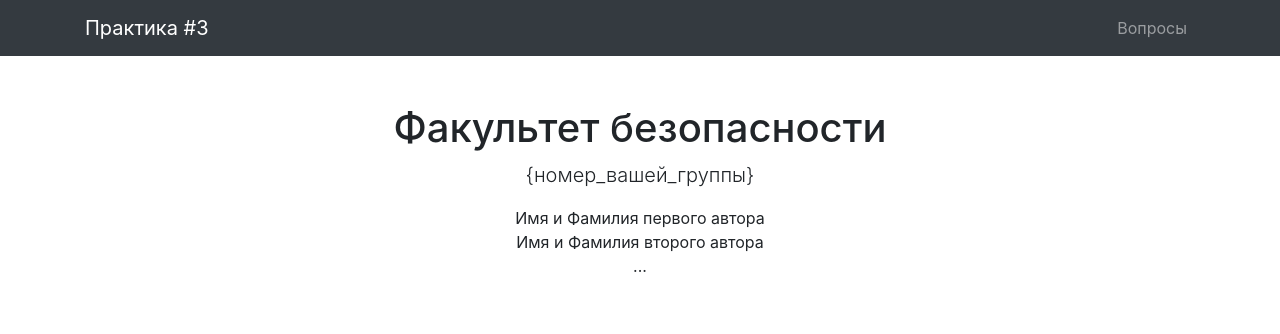
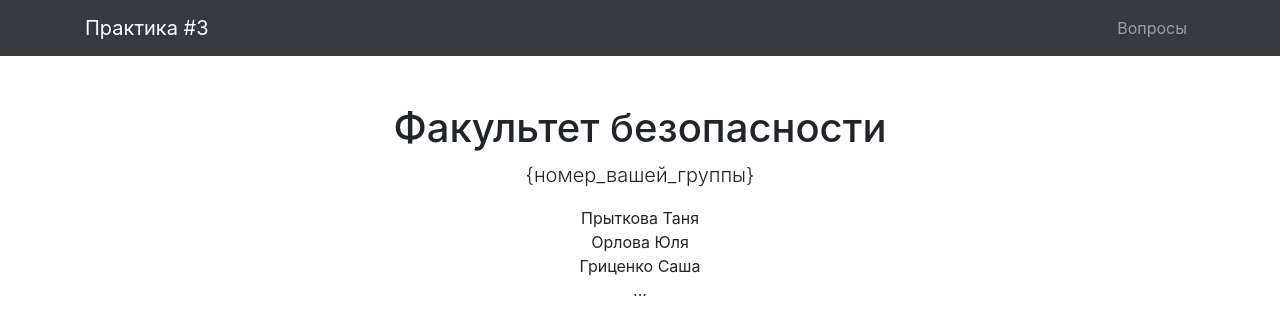
Before and after one commit to 7642TYS/7642TYS.github.io, a plain HTML site: page index.html in a window 1280 px wide. Drawn offline with nearby package versions, Linux system fonts and the light colour scheme.

Commit message:
Update index.html

```diff
--- a/index.html
+++ b/index.html
@@ -54,8 +54,9 @@
         <h1 class="mt-5">Факультет безопасности</h1>
         <p class="lead">{номер_вашей_группы}</p>
         <ul class="list-unstyled">
-          <li>Имя и Фамилия первого автора</li>
-          <li>Имя и Фамилия второго автора</li>
+          <li>Прыткова Таня</li>
+          <li>Орлова Юля</li>
+          <li>Гриценко Саша</li>
           <li>...</li>
         </ul>
       </div>
```
